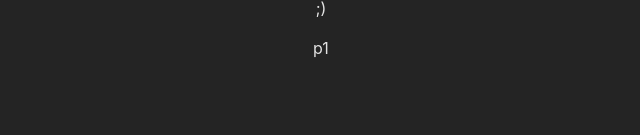
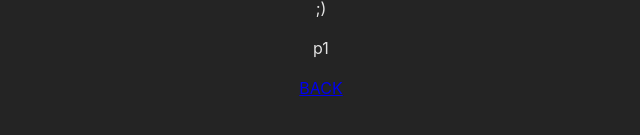
Before and after one commit to Rbravolibtech/ReactRouter-21, a React (Create React App) app: page /products/p1 in a window 1280 px wide. Shown: the part 169-304 px from the top of the page, without its empty margins (319-959 px from the left). Built offline with nearby package versions, Linux system fonts and the light colour scheme.

Commit message:
using relative and absolute paths

```diff
--- a/src/App.js
+++ b/src/App.js
@@ -11,9 +11,9 @@
 		element: <RootLayout />,
 		errorElement: <ErrorPage />,
 		children: [
-			{ path: "/", element: <HomePage /> },
-			{ path: "/products", element: <ProductsPage /> },
-			{ path: "/products/:productId", element: <ProductDetailPage /> },
+			{ path: "", element: <HomePage /> },
+			{ path: "products", element: <ProductsPage /> },
+			{ path: "products/:productId", element: <ProductDetailPage /> },
 		],
 	},
 ]);
--- a/src/pages/Home.js
+++ b/src/pages/Home.js
@@ -11,7 +11,7 @@
 		<>
 			<h1>MY HOME PAGE</h1>
 			<p>
-				GO TO <Link to="/products">THE LIST OF PRODUCTS </Link>
+				GO TO <Link to="products">THE LIST OF PRODUCTS </Link>
 			</p>
 
 			<button onClick={navigateHandler}>NAVIGATE</button>
--- a/src/pages/ProductDetail.js
+++ b/src/pages/ProductDetail.js
@@ -1,4 +1,4 @@
-import { useParams } from "react-router-dom";
+import { useParams, Link } from "react-router-dom";
 
 function ProductDetailPage() {
 	const params = useParams();
@@ -7,6 +7,11 @@
 		<>
 			<h1>PRODUCT DETAILS!</h1>;)
 			<p>{params.productId}</p>
+			<p>
+				<Link to=".." relative="path">
+					BACK
+				</Link>
+			</p>
 		</>
 	);
 }
--- a/src/pages/Products.js
+++ b/src/pages/Products.js
@@ -16,7 +16,7 @@
 			<ul>
 				{PRODUCTS.map((prod) => (
 					<li key={prod.id}>
-						<Link to={`/products/${prod.id}`}>{prod.title}</Link>
+						<Link to={prod.id}>{prod.title}</Link>
 					</li>
 				))}
 			</ul>
```
